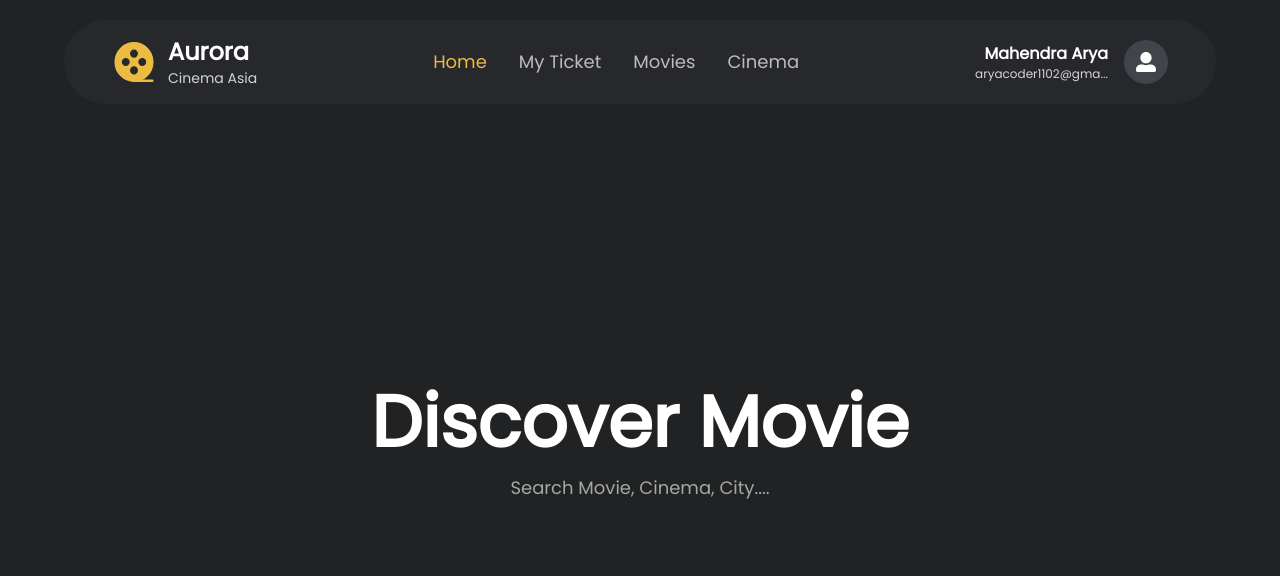
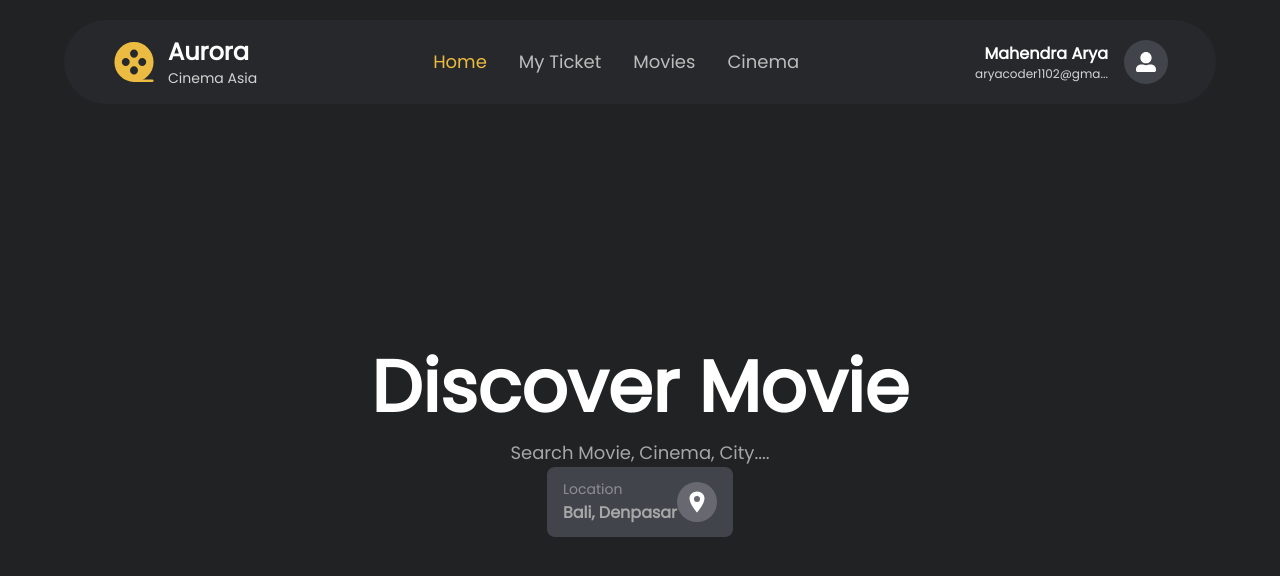
Before and after one commit to aryndraa/timedoor-academy-final-project, a Next.js app: page / in a window 1280 px wide. Shown: the top 576 px of the page. Built offline with nearby package versions, Linux system fonts and the light colour scheme.

Commit message:
discover select

```diff
--- a/app/components/DiscoverMovieForm.js
+++ b/app/components/DiscoverMovieForm.js
@@ -1,5 +1,4 @@
 import {DiscoverSelect} from "@/app/components/DiscoverSelect";
-
 
 export const DiscoverMovieForm = () => {
  return (
--- a/app/components/DiscoverSelect.js
+++ b/app/components/DiscoverSelect.js
@@ -1,7 +1,15 @@
+import { IoLocationSharp } from "react-icons/io5";
+
 export const DiscoverSelect = () => {
   return (
-    <div>
-
+    <div className="flex justify-between items-center w-full bg-dark-100 px-4 py-3 rounded-lg">
+      <div>
+        <p className="text-white/40 text-sm font-medium mb-0.5">Location</p>
+        <strong className=" font-semibold">Bali, Denpasar</strong>
+      </div>
+      <span className="text-2xl bg-white/20 text-white p-2 rounded-full">
+        <IoLocationSharp/>
+      </span>
     </div>
   )
 }
--- a/app/page.js
+++ b/app/page.js
@@ -1,16 +1,20 @@
 import Image from "next/image";
 import cinemaImg from "@/app/_assets/cinema.jpg"
+import { DiscoverMovieForm } from "./components/DiscoverMovieForm";
 
 export default function Home() {
   return (
     <>
-      <section className="min-h-[80vh] flex lg:items-center lg:justify-center py-8 ">
+      <section className="min-h-[80vh] flex flex-col lg:items-center lg:justify-center py-8 ">
         <div className="lg:text-center">
           <h1 className="text-3xl   lg:text-7xl font-semibold text-white lg:mb-4">
             Discover Movie
           </h1>
           <p className="text-sm lg:text-lg">Search Movie, Cinema, City....</p>
         </div>
+        <div>
+          <DiscoverMovieForm/>
+        </div>
       </section>
     </>
   );
```
